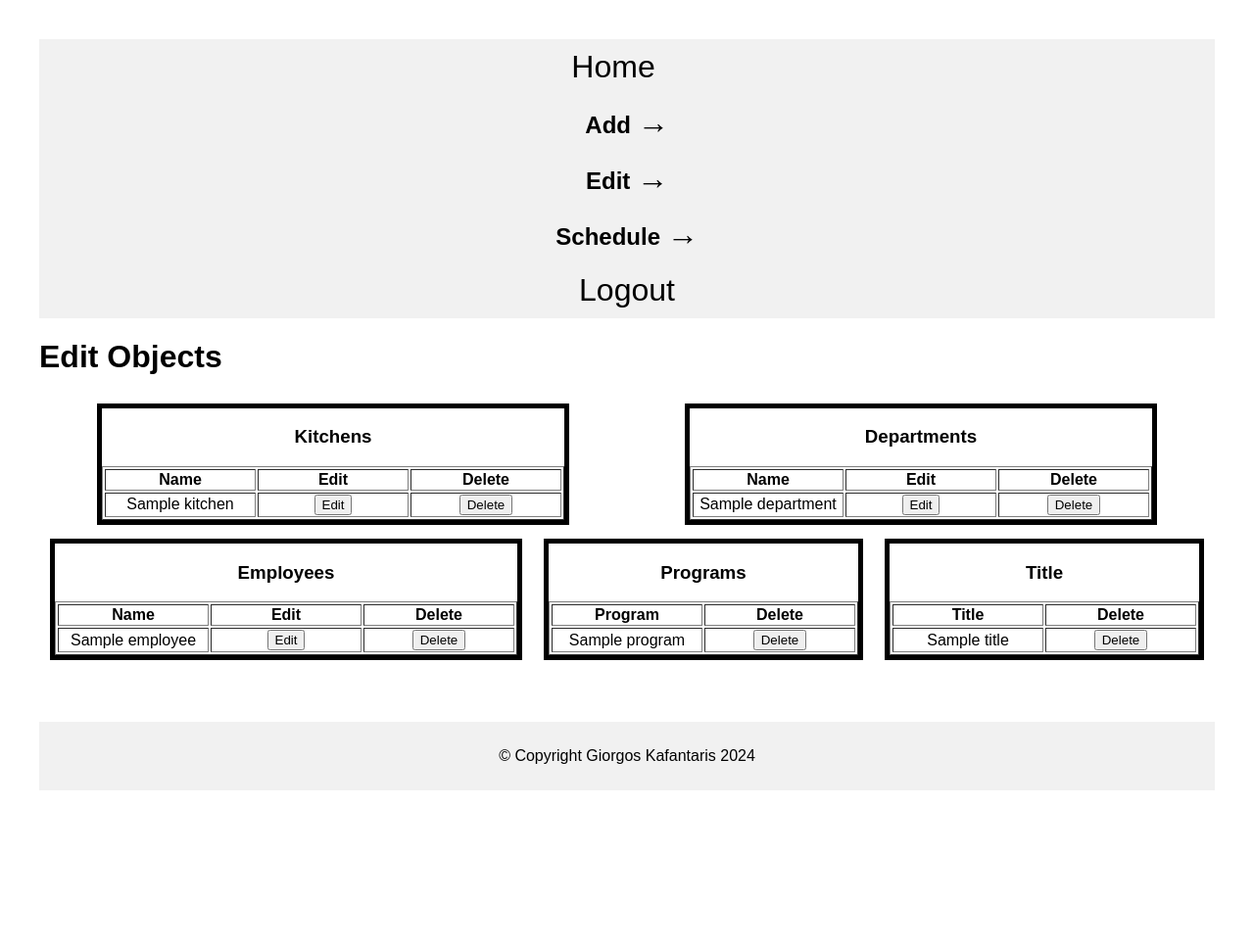
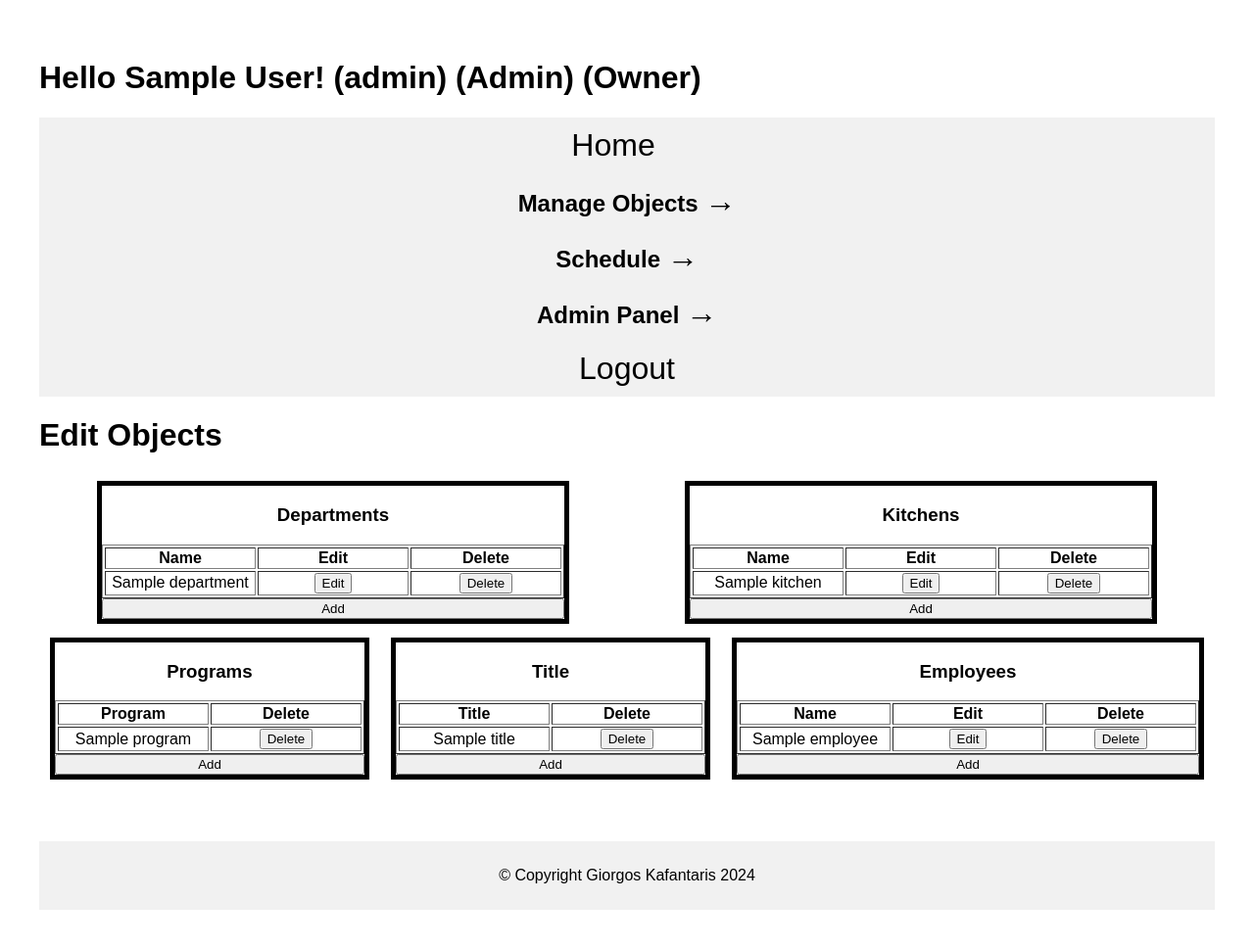
Before and after one commit to RaptoRRmakesGames/cpanel-deploy, a Flask app: template templates/edit_objects.html in a window 1280 px wide. Shown: the whole page at 98% size. Before the commit the page ends 807 px from the top, so only its background shows below. Run offline with Flask 3, Linux system fonts and the light colour scheme; the visitor is signed in with stand-in values (Sample User, id 1); the template is opened without the code that fills it: most values are stand-ins (such as "Sample title", 1, 10 or a date in 2020).

Commit message:
made users other diffrent parent_ids have diffrent data

```diff
--- a/app.py
+++ b/app.py
@@ -19,12 +19,16 @@ app = Flask(__name__)
 
 app.config["SECRET_KEY"] = "very_secret_key_12351232"
 
+app.config.update(
+    SESSION_PERMANENT=True,
+    SESSION_TYPE='filesystem'
+)
+
 @app.before_request
 def before():
 
     if 'user_id' in session:
-        db.USER_ID = session['user_id']
-
+        db.USER_ID = session['parent_id']
 
 # Define a route and a view function
 @app.route("/")
@@ -37,6 +41,9 @@ def auth():
     if 'auth' in session: return session['auth']
     else: return False
 
+def admin():
+    if auth(): return session['user_admin']
+    else: return False
 
 def get_next_seven_days(start_date_str):
     start_date = datetime.strptime(start_date_str, "%d/%m/%Y")
@@ -68,8 +75,7 @@ def add_kitchen():
 
             flash("Created Kitchen Successfully!")
 
-            return redirect(url_for("add_kitchen"))
-
+            return redirect(url_for("edit_objects"))
 
 @app.route("/add_department", methods=["GET", "POST"])
 def add_dep():
@@ -85,8 +91,7 @@ def add_dep():
 
             flash("Created Department Successfully!")
 
-            return redirect(url_for("add_dep"))
-
+            return redirect(url_for("edit_objects"))
 
 @app.route("/add_title", methods=["GET", "POST"])
 def add_title():
@@ -101,8 +106,7 @@ def add_title():
 
             flash("Created Title Successfully!")
 
-            return redirect(url_for("add_title"))
-
+            return redirect(url_for("edit_objects"))
 
 @app.route("/save_schedule", methods=["POST"])
 def save_schedule():
@@ -121,7 +125,6 @@ def save_schedule():
         }
     )
 
-
 @app.route("/add_employee", methods=["GET", "POST"])
 def add_employee():
     if not auth() : return redirect(url_for('login_page'))
@@ -136,7 +139,7 @@ def add_employee():
             print(all_titles)
 
             return render_template(
-                "add_db.Employee.html", session=session,
+                "add_employee.html", session=session,
                 departments=all_departments,
                 programs=all_programs,
                 titles=all_titles,
@@ -153,8 +156,7 @@ def add_employee():
             db.Employee.create_employee(name, title, def_dep)
 
             flash("Added Employee Successfully!")
-            return redirect(url_for("add_employee"))
-
+            return redirect(url_for("edit_objects"))
 
 @app.route("/add_program", methods=["GET", "POST"])
 def create_program():
@@ -172,8 +174,7 @@ def create_program():
 
             flash("Program Created")
 
-            return redirect(url_for("create_program"))
-
+            return redirect(url_for("edit_objects"))
 
 @app.route("/edit_objects")
 def edit_objects():
@@ -200,7 +201,7 @@ def edit_kitchen(kitchen):
         case "GET":
             print(kitchen)
             return render_template(
-                "add_kitchen.html", session=session, departments=db.get_all_departments(),
+                "add_kitchen.html", session=session, departments = db.get_all_departments(),
                 edit=True, kitchen = db.Kitchen(db.Kitchen.get_id_from_name(kitchen))
             )
 
@@ -216,7 +217,7 @@ def edit_kitchen(kitchen):
 
             if k.name != name:
 
-                db, c = db.connect()
+                db_obj, c = db.connect()
 
                 c.execute('SELECT id, default_dep, name FROM employees')
 
@@ -230,7 +231,7 @@ def edit_kitchen(kitchen):
 
                     if emp_def_kitch == k.name:
                         c.execute('UPDATE employees SET default_dep=%s WHERE id=%s', [f'{name} - {emp_def_dep}', empid])
-                        db.commit()
+                        db_obj.commit()
 
                         flash(f'Updated Employee `{empname}`')
 
@@ -256,7 +257,7 @@ def edit_department(dep):
 
             old_dep  = db.Department(db.Department.get_id_from_name(dep))
 
-            db,c = db.connect()
+            db_obj,c = db.connect()
 
             c.execute("SELECT id, default_dep,name FROM employees")
 
@@ -273,7 +274,7 @@ def edit_department(dep):
                 if old_dep.name == def_dep:
                     c.execute('UPDATE employees SET default_dep=%s WHERE id=%s', [f"{def_dep_kitch} - {name}", empid])
 
-                    db.commit()
+                    db_obj.commit()
                     flash(f"Updated Department in Employee `{empname}`")
 
 
@@ -290,7 +291,7 @@ def edit_demployee(emp):
         case "GET":
 
             return render_template(
-                "add_db.Employee.html", session=session, departments=db.Department.get_all_departments(),
+                "add_employee.html", session=session, departments=db.Department.get_all_departments(),
                 edit=True, employee = db.Employee(db.Employee.get_id_by_name(emp)), titles=db.get_all_titles(), programs=db.get_all_programs()
             )
 
@@ -310,13 +311,13 @@ def edit_demployee(emp):
 def delete_program(program):
     if not auth() : return redirect(url_for('login_page'))
 
-    db,c =db.connect()
+    db_obj,c =db.connect()
 
     program = db.remove_from_string(program)
     flash(f"`{program}` Deleted Successfully")
 
     c.execute("DELETE FROM programs WHERE name=%s ", [program])
-    db.commit()
+    db_obj.commit()
 
     return redirect(url_for('edit_objects'))
 
@@ -324,11 +325,11 @@ def delete_program(program):
 def delete_title(title):
     if not auth() : return redirect(url_for('login_page'))
 
-    db,c =db.connect()
+    db_obj,c =db.connect()
     title = db.remove_from_string(title)
     flash(f"`{title}` Deleted Successfully")
     c.execute("DELETE FROM titles WHERE name=%s ", [title])
-    db.commit()
+    db_obj.commit()
 
     return redirect(url_for('edit_objects'))
 
@@ -336,11 +337,11 @@ def delete_title(title):
 def delete_kitchen(kitchen):
     if not auth() : return redirect(url_for('login_page'))
 
-    db,c =db.connect()
+    db_obj,c =db.connect()
     kitchen = db.remove_from_string(kitchen)
     flash(f"`{kitchen}` Deleted Successfully. Make sure to edit Employees that were assigned to that kitchen!")
     c.execute("DELETE FROM big_kitchens WHERE name=%s ", [kitchen])
-    db.commit()
+    db_obj.commit()
 
     return redirect(url_for('edit_objects'))
 
@@ -348,11 +349,11 @@ def delete_kitchen(kitchen):
 def delete_department(department):
     if not auth() : return redirect(url_for('login_page'))
 
-    db,c =db.connect()
+    db_obj,c =db.connect()
     department = db.remove_from_string(department)
     flash(f"`{department}` Deleted Successfully. Make sure to edit Employees that were assigned to that department!")
     c.execute("DELETE FROM sub_department WHERE name=%s ", [department])
-    db.commit()
+    db_obj.commit()
 
     return redirect(url_for('edit_objects'))
 
@@ -360,10 +361,10 @@ def delete_department(department):
 def delete_employee(employee):
     if not auth() : return redirect(url_for('login_page'))
 
-    db,c =db.connect()
+    db_obj,c =db.connect()
     flash(f"`{db.remove_from_string(employee)}` Deleted Successfully")
     c.execute("DELETE FROM employees WHERE name=%s ", [db.remove_from_string(employee)])
-    db.commit()
+    db_obj.commit()
 
     return redirect(url_for('edit_objects'))
 
@@ -462,6 +463,12 @@ def login_page():
                 flash('Login Successful!')
                 session['auth'] = True
                 session['user_id'] = user.id
+                session['user_name'] = user.name
+                session['user_email'] = user.email
+                session['user_role'] = user.role
+                session['user_admin'] = user.admin
+                session['user_owner'] = user.owner
+                session['parent_id'] = user.parent_id
 
                 return redirect(url_for('index'))
 
@@ -470,6 +477,36 @@ def login_page():
         case 'GET':
 
             return render_template('login.html')
+
+@app.route('/register', methods=['GET', 'POST'])
+def register_page():
+    if not admin() : return redirect(url_for('login_page'))
+
+    match request.method:
+
+        case 'GET':
+
+            return render_template('register.html', session=session)
+
+        case 'POST':
+
+            name = request.form.get('name')
+            role = request.form.get('role')
+            email = request.form.get('email')
+            password = request.form.get('name')
+            is_admin = {True: 1, False: 2}[request.form.get('is_admin') == 'on']
+
+            if not db.User.check_email_valid(email):
+
+                flash('Email is not Valid or already in Use!')
+                return redirect(url_for('edit_objects'))
+
+            db.User.register_user(name, role, email, password, is_admin, 0, session['user_id'])
+
+            flash(f"User `{name}` Succesfully Created!")
+
+            return redirect(url_for('edit_objects'))
+
 
 @app.route('/logout')
 def logout():
--- /dev/null
+++ b/help.txt
@@ -0,0 +1,4 @@
+`create_user` - Create a new User Account
+`edit_user` - Edit a User Account.
+`wipe_user_content` - Wipes Users Account (DANGER)
+`delete_user` - Deletes User and Contents (DANGER)
--- a/templates/add_deps.html
+++ b/templates/add_deps.html
@@ -19,7 +19,11 @@
     <label for="name">Department Name</label><br>
     <input type="text" placeholder="Name" {% if edit %} value="{{department.name}}" {% endif %}required name="name" id=""><br>
 
+    {% if edit%}
     <input type="submit" name="" value="Edit" id="">
+    {% else%}
+    <input type="submit" name="" value="Add" id="">
 
+    {% endif %}
 </form>
 {% endblock %}
--- a/templates/add_employee.html
+++ b/templates/add_employee.html
@@ -47,6 +47,7 @@
             {% endif %}
         {% endfor%}
     </select> <br>
+    {% if not edit%}
     <label for="">Work Schedule</label><br>
     <select name="" id="" >
         <option value=""></option>
@@ -54,6 +55,7 @@
         <option value="{{program}}">{{program}}</option>
         {% endfor%}
     </select> <br>
+    {% endif %}
 
     <input type="submit" name="" value="Add" id="">
 
--- a/templates/edit_objects.html
+++ b/templates/edit_objects.html
@@ -5,27 +5,36 @@
 {% endblock %}
 
 
+
+
 {% block content %}
 
 <style>
-    th{
+    th {
         width: 150px;
     }
-    td{
+
+    td {
         text-align: center;
     }
 
-    .boxes{
+    .boxes {
         display: flex;
         flex-wrap: wrap;
         justify-content: space-around;
     }
-    .table{
+
+    .table {
         display: flex;
         align-items: center;
         flex-direction: column;
         border: 5px solid black;
         margin: 7px;
+    }
+
+    .insides {
+        display: flex;
+        flex-direction: column;
     }
 </style>
 
@@ -34,8 +43,33 @@
 
 <div class="boxes">
 
-    <div class="table">
+    <div class="department table table-container">
+        <h3>Departments</h3>
+        <div class="insides">
+            <table border="1">
+                <tr>
+                    <th>Name</th>
+                    <th>Edit</th>
+                    <th>Delete</th>
+                </tr>
+
+                {% for dep in departments%}
+                <tr>
+                    <td>{{dep}}</td>
+                    <td><button onclick='redirect("/edit/department/{{dep}}")'>Edit</button></td>
+                    <td><button onclick='redirect("/delete/department/{{dep}}")'>Delete</button></td>
+
+                </tr>
+                {% endfor %}
+            </table>
+            <tr class="last_row">
+                <button onclick="redirect('/add_department')">Add</button>
+            </tr>
+        </div>
+    </div>
+    <div class="kitchen table table-container">
         <h3>Kitchens</h3>
+        <div class="insides">
             <table border="1">
                 <tr>
                     <th>Name</th>
@@ -52,28 +86,59 @@
                 </tr>
                 {% endfor %}
             </table>
+            <tr class="last_row">
+                <button onclick="redirect('/add_kitchen')">Add</button>
+            </tr>
     </div>
-    <div class="table">
-        <h3>Departments</h3>
+    </div>
+    <div class="programs table table-container">
+        <h3>Programs</h3>
+        <div class="insides">
         <table border="1">
             <tr>
-                <th>Name</th>
-                <th>Edit</th>
+                <th>Program</th>
                 <th>Delete</th>
             </tr>
 
-            {% for dep in departments%}
+            {% for program in programs%}
             <tr>
-                <td>{{dep}}</td>
-                <td><button onclick='redirect("/edit/department/{{dep}}")'>Edit</button></td>
-                <td><button onclick='redirect("/delete/department/{{dep}}")'>Delete</button></td>
+                <td>{{program}}</td>
+                <td><button onclick='redirect("/delete/program/{{program}}")'>Delete</button></td>
 
             </tr>
             {% endfor %}
         </table>
+        <tr class="last_row">
+            <button onclick="redirect('/add_program')">Add</button>
+        </tr>
     </div>
-    <div class="table">
+    </div>
+    <div class="title table table-container">
+        <h3>Title</h3>
+        <div class="insides">
+        <table border="1">
+            <tr>
+                <th>Title</th>
+                <th>Delete</th>
+            </tr>
+
+            {% for title in titles%}
+            <tr>
+                <td>{{title}}</td>
+                <td><button onclick='redirect("/delete/title/{{title}}")'>Delete</button></td>
+
+            </tr>
+            {% endfor %}
+        </table>
+        <tr class="last_row">
+            <button onclick="redirect('/add_title')">Add</button>
+        </tr>
+    </div>
+    </div>
+    <div class="employees table table-container">
         <h3>Employees</h3>
+
+        <div class="insides">
         <table border="1">
             <tr>
                 <th>Name</th>
@@ -90,46 +155,16 @@
             </tr>
             {% endfor %}
         </table>
+        <tr class="last_row">
+            <button onclick="redirect('/add_employee')">Add</button>
+        </tr>
     </div>
-    <div class="table">
-        <h3>Programs</h3>
-        <table border="1">
-            <tr>
-                <th>Program</th>
-                <th>Delete</th>
-            </tr>
-
-            {% for program in programs%}
-            <tr>
-                <td>{{program}}</td>
-                <td><button onclick='redirect("/delete/program/{{program}}")'>Delete</button></td>
-
-            </tr>
-            {% endfor %}
-        </table>
-    </div>
-    <div class="table">
-        <h3>Title</h3>
-        <table border="1">
-            <tr>
-                <th>Title</th>
-                <th>Delete</th>
-            </tr>
-
-            {% for title in titles%}
-            <tr>
-                <td>{{title}}</td>
-                <td><button onclick='redirect("/delete/title/{{title}}")'>Delete</button></td>
-
-            </tr>
-            {% endfor %}
-        </table>
     </div>
 
 </div>
 
 <script>
-    function redirect(url){
+    function redirect(url) {
 
         window.location.href = url
     }
--- a/templates/include_files/header.html
+++ b/templates/include_files/header.html
@@ -28,18 +28,11 @@
     }
 </style>
 {% if session['auth']%}
+<h1>Hello {{session['user_name']}}! ({{session['user_role']}}) {% if session['user_admin']%} (Admin) {% endif %} {% if session['user_owner']%} (Owner) {% endif %} </h1>
 <header>
     <nav style="display: inline-block;">
         <li style=" margin-right: 28px"><a href="/">Home</a></li>
-        <h1 href="">Add <a href="#" onclick="toggle_open('add')"><span>&#8594;</span></a></h1>
-        <ul id="add" class="invisible">
-            <li><a href="/add_program" class="link">Add Program</a></li>
-            <li><a href="/add_employee" class="link">Add Employee</a></li>
-            <li><a href="/add_department" class="link">Add Department</a></li>
-            <li><a href="/add_kitchen" class="link">Add Kitchen</a></li>
-            <li><a href="/add_title" class="link">Add Title</a></li>
-        </ul>
-        <h1 href="">Edit <a href="#" onclick="toggle_open('edit')"><span>&#8594;</span></a></h1>
+        <h1 href="">Manage Objects <a href="#" onclick="toggle_open('edit')"><span>&#8594;</span></a></h1>
         <ul id="edit" class="invisible">
             <li><a href="/edit_objects"class="link">Edit Objects</a></li>
         </ul>
@@ -47,7 +40,14 @@
         <ul id="schedule" class="invisible">
             <li><a href="/table">Create Schedule</a></li>
         </ul>
+        {% if session['user_admin'] %}
+        <h1 href="">Admin Panel <a href="#" onclick="toggle_open('admin')"><span>&#8594;</span></a></h1>
+        <ul id="admin" class="invisible">
+            <li><a href="/register">Register a User</a></li>
+        </ul>
+        {% endif %}
         <li><a href="/logout">Logout</a></li>
+
     </nav>
 </header>
 {% endif%}
```
Also changed, not shown: db.py (+53 -41 lines), templates/register.html (added, +30 -0 lines), templates/table.html (+12 -20 lines), 1 other file. Lines whose indentation alone changed are shown as unchanged.
